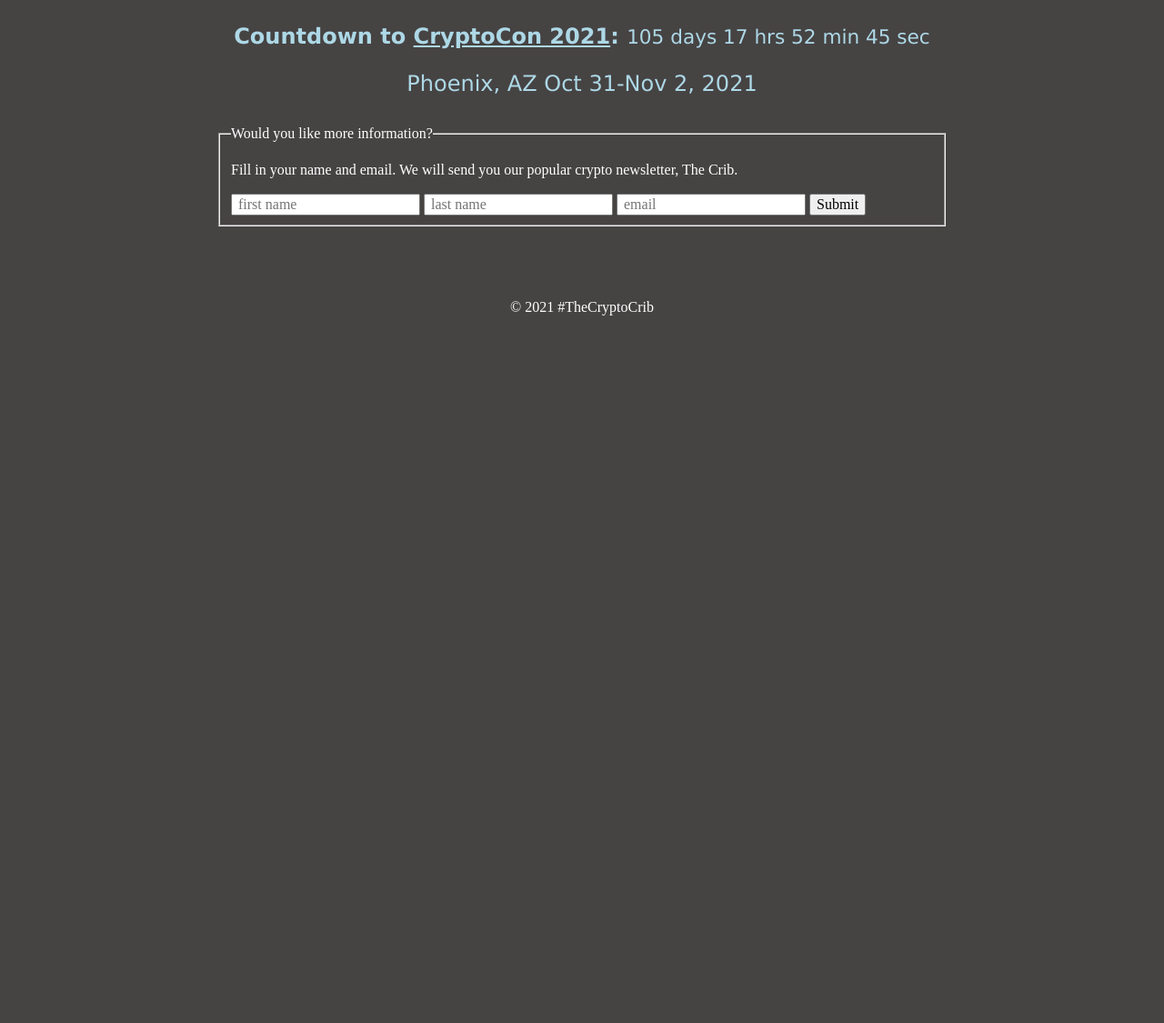
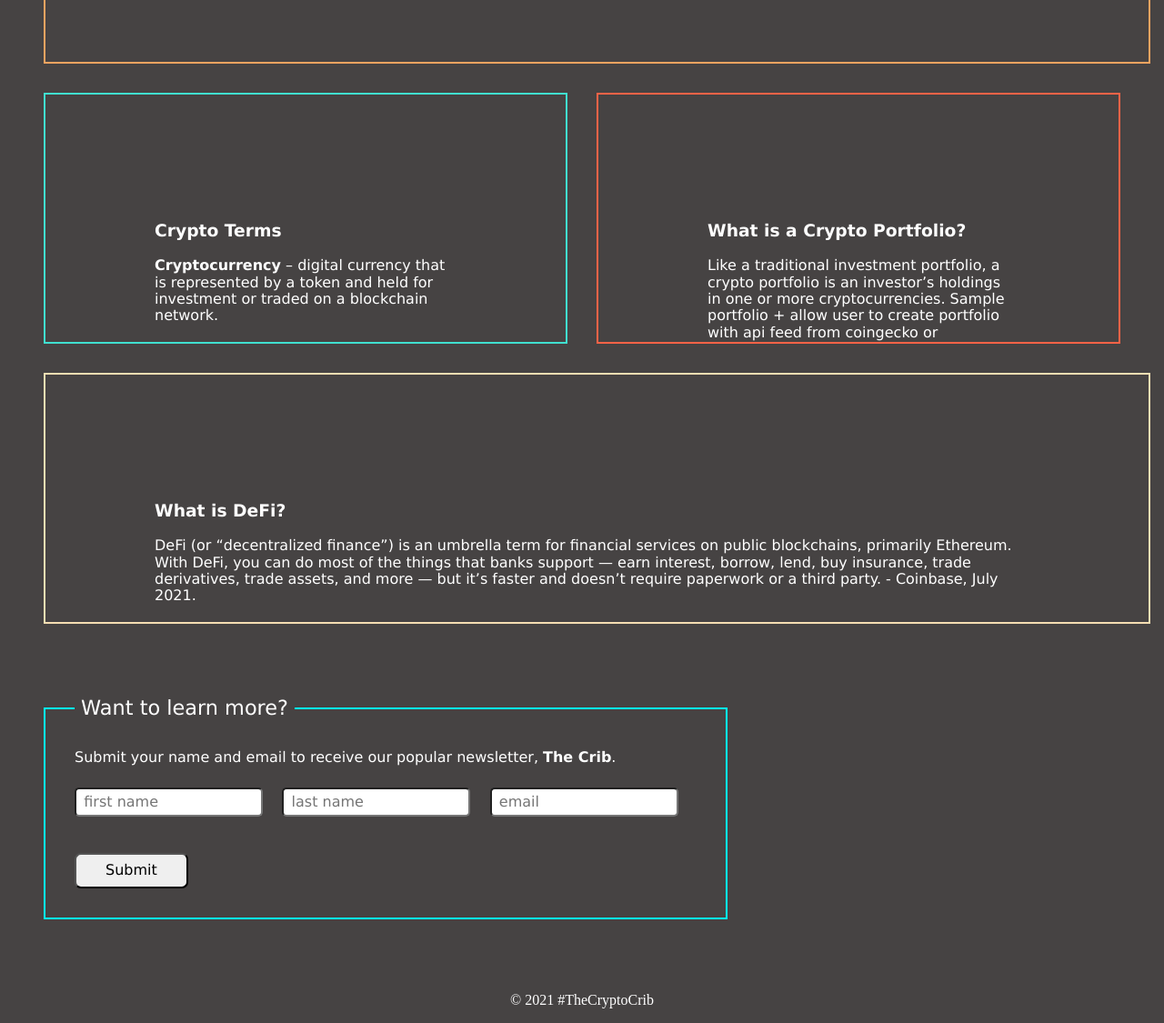
Before and after one commit to cslider1/the-crypto-crib, a plain HTML site: page index.html in a window 1280 px wide. Shown: the part 603-1728 px from the top of the page at 91% size. Before the commit the page ends 966 px from the top, so only its background shows below. Drawn offline with Linux system fonts and the light colour scheme.

Commit message:
flex rearrange

```diff
--- a/css/crypto.css
+++ b/css/crypto.css
@@ -140,7 +140,7 @@
 
 .countdate {
   color: lightblue;
-  font-weight: bold;
+  /* font-weight: bold; */
   margin-top: 1em;
 }
 
@@ -152,6 +152,7 @@
 
 .boxes {
   display: flex;
+  flex-direction: column;
   justify-content: space-between;
   font-family: Verdana, Geneva, Tahoma, sans-serif;
   color: white;
@@ -160,58 +161,59 @@
 
 .box1 {
   flex-grow: 1;
-  flex-basis: 0;
+  /* flex-basis: 0; */
   border: solid 2px;
   border-color: sandybrown;
   justify-content: center;
   padding: 15vmin;
   margin: 2vmin;
   overflow: scroll;
-  height: 20px;
-  width: 20px;
-  /* display: inline-flex;
-  justify-content: center;
-  padding: 5vmin; */
+  height: 4vh;
+  width: 76vw;
+}
+
+.main {
+  display: flex;
+  flex-grow: 1;
 }
 
 .box2 {
   flex-grow: 1;
-  flex-basis: 0;
-  /* color: white; */
+  /* flex-basis: 0; */
   border: solid 2px;
   border-color: turquoise;
   justify-content: center;
   padding: 15vmin;
   margin: 2vmin;
   overflow: scroll;
-  height: 20px;
-  width: 20px;
+  height: 4vh;
+  width: 70vw;
 }
 
 .box3 {
   flex-grow: 1;
-  flex-basis: 0;
+  /* flex-basis: 1; */
   border: solid 2px;
   border-color: tomato;
   justify-content: center;
   padding: 15vmin;
   margin: 2vmin;
   overflow: scroll;
-  height: 20px;
-  width: 20px;
+  height: 4vh;
+  width: 70vw;
 }
 
 .box4 {
   flex-grow: 1;
-  flex-basis: 0;
+  /* flex-basis: 0; */
   border: solid 2px;
   border-color: wheat;
   justify-content: center;
   padding: 15vmin;
   margin: 2vmin;
   overflow: scroll;
-  height: 20px;
-  width: 20px;
+  height: 4vh;
+  width: 76vw;
 }
 
 .crypto_terms {
@@ -233,7 +235,29 @@
 
 fieldset {
   color: white;
-  margin: 2em 15em;
+  border: solid 2px aqua;
+  font-family: Verdana, Geneva, Tahoma, sans-serif;
+  font-size: 1em;
+  margin: 2em 30em 2em 3em;
+  padding: 1em 2em 2em;
+}
+
+legend {
+  font-size: 1.4em;
+}
+
+.input {
+  margin: 0.5em 1em 0.5em 0;
+  padding: 0.3em 0 0.3em 0.2em;
+  border-radius: 5px;
+}
+
+.submit {
+  margin-top: 2em;
+  padding: 0.5em 2em;
+  border-radius: 7px;
+  cursor: pointer;
+  font-weight: 500;
 }
 
 .footer {
--- a/index.html
+++ b/index.html
@@ -4,6 +4,7 @@
     <meta charset="utf-8" />
     <meta name="viewport" content="width=device-width, initial-scale=1.0" />
     <title>The Crypto Crib</title>
+    <link rel="shortcut icon" href="http://the-crypto-crib/favicon.ico" />
     <link rel="stylesheet" href="normalize/normalize.css" />
     <link
       href="http://fonts.googleapis.com/css?family=Nunito:400,300"
@@ -52,6 +53,17 @@
         </div>
     </header>
 
+    <div class="countdown">
+      <!-- <div class="date">
+        Today's Date is: <label id="date"></label>
+      </div> -->
+      <div class="countdate">
+        Countdown to <a class="countdate" href="http://cryptocon2021.com." onClick="return confirm('Linking to an external site. Click OK to continue.')">CryptoCon 2021</a>:  <label id="countdown" class="countlabel"></label>
+      </div>
+      <div class="countdate"></div>
+        Phoenix, AZ  Oct 31-Nov 2, 2021
+      </div>
+    </div>
 
 
     <div class="boxes">
@@ -89,6 +101,7 @@
         CoinGecko
       </a> -->
 
+    <div class="main">
       <div class="box2">
         <p class="crypto_terms">
             <h3>Crypto Terms</h3>
@@ -137,6 +150,8 @@
             full page/half page of data, historical price, etc
         </p>
       </div>
+    </div>
+
       <div class="box4">
         <p class="portfolio">
             <h3>What is DeFi?</h3>
@@ -150,40 +165,20 @@
       </div>
     </div>
 
-    <div class="countdown">
-      <!-- <div class="date">
-        Today's Date is: <label id="date"></label>
-      </div> -->
-      <div class="countdate">
-        Countdown to <a class="countdate" href="http://cryptocon2021.com." onClick="return confirm('Linking to an external site. Click OK to continue.')">CryptoCon 2021</a>:  <label id="countdown" class="countlabel"></label>
-      </div>
-      <div class="countdate"></div>
-        Phoenix, AZ  Oct 31-Nov 2, 2021
-      </div>
-    </div>
+    <div class="form">
+      <fieldset onload='document.form.text1.focus()'>
+        <legend><span>&nbsp;Want to learn more?&nbsp;</span></legend>
+        <p class="text">Submit your name and email to receive our popular newsletter, <strong>The Crib</strong>.</p>
 
-    <fieldset onload='document.form.text1.focus()'>
-      <legend><span> Would you like more information? </span></legend>
-      <p class="text">Fill in your name and email. We will send you our popular crypto newsletter, The Crib.</p>
+        <form name="form1" action="#">
+          <input class="input" id="name" type="text" placeholder=" first name">
+          <input class="input" id="name" type="text" placeholder=" last name">
+          <input class="input" type='text' name='text1'  placeholder=" email"><br>
+          <input class="submit" type="submit" name="submit" value="Submit" onclick="ValidateEmail(document.form1.text1)"/>
+        </form>
 
-      <!-- <form name="form1" action="#">
-        <input type='text' name='text1'/>
-
-        <input type="submit" name="submit" value="Submit" onclick="ValidateEmail(document.form1.text1)"/>
-    </form> -->
-
-
-      <form name="form1" action="#">
-        <input class="u-full-width" id="name" type="text" placeholder=" first name">
-        <input class="u-full-width" id="name" type="text" placeholder=" last name">
-        <input type='text' name='text1'  placeholder=" email"/>
-        <input type="submit" name="submit" value="Submit" onclick="ValidateEmail(document.form1.text1)"/>
-      </form>
-        <!-- <input class="u-full-width" id="email" type="email" placeholder=" email">
-        <button class="button" id="button" type="button"><label for="submit">Submit</label></button> -->
-
-
-   </fieldset>
+    </fieldset>
+   </div>
 
   <footer class="footer">
     <p style="text-align: center" font-size: 12px;>© 2021 #TheCryptoCrib</p>
--- a/js/crypto.js
+++ b/js/crypto.js
@@ -113,7 +113,7 @@
   var mailformat =
     /^[a-zA-Z0-9.!#$%&'*+/=?^_`{|}~-]+@[a-zA-Z0-9-]+(?:\.[a-zA-Z0-9-]+)*$/;
   if (inputText.value.match(mailformat)) {
-    // alert("Valid email address!");
+    alert("Thank you!");
     return true;
   } else {
     alert("Invalid email address!");
```
Also changed, not shown: favicon.ico (added).
